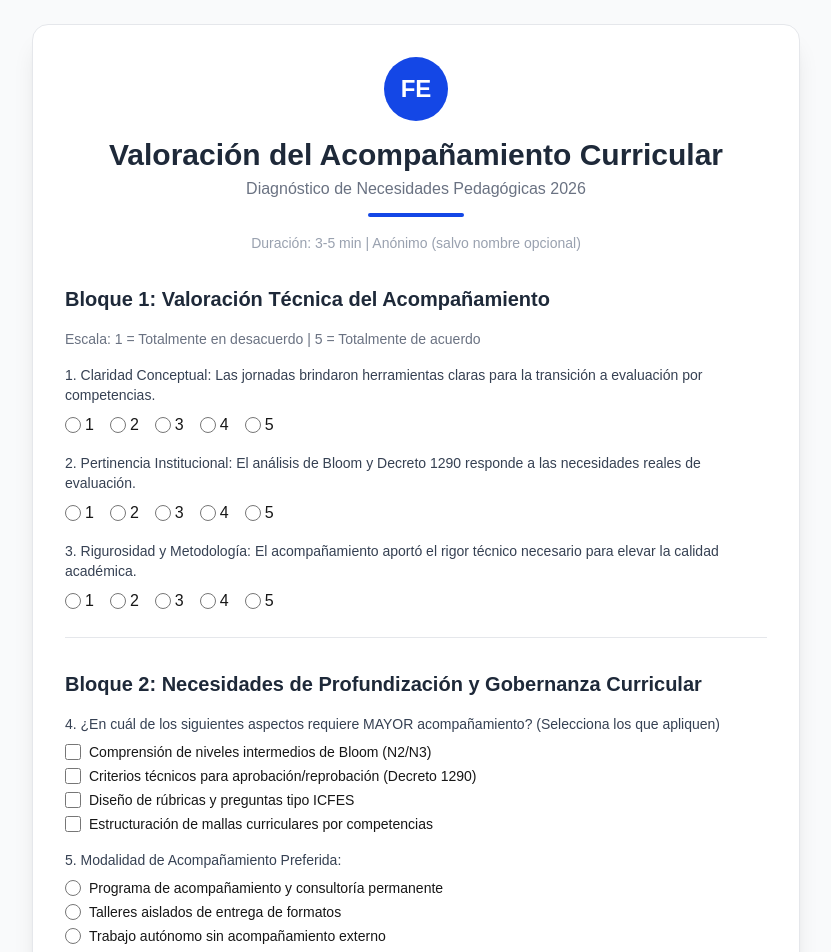
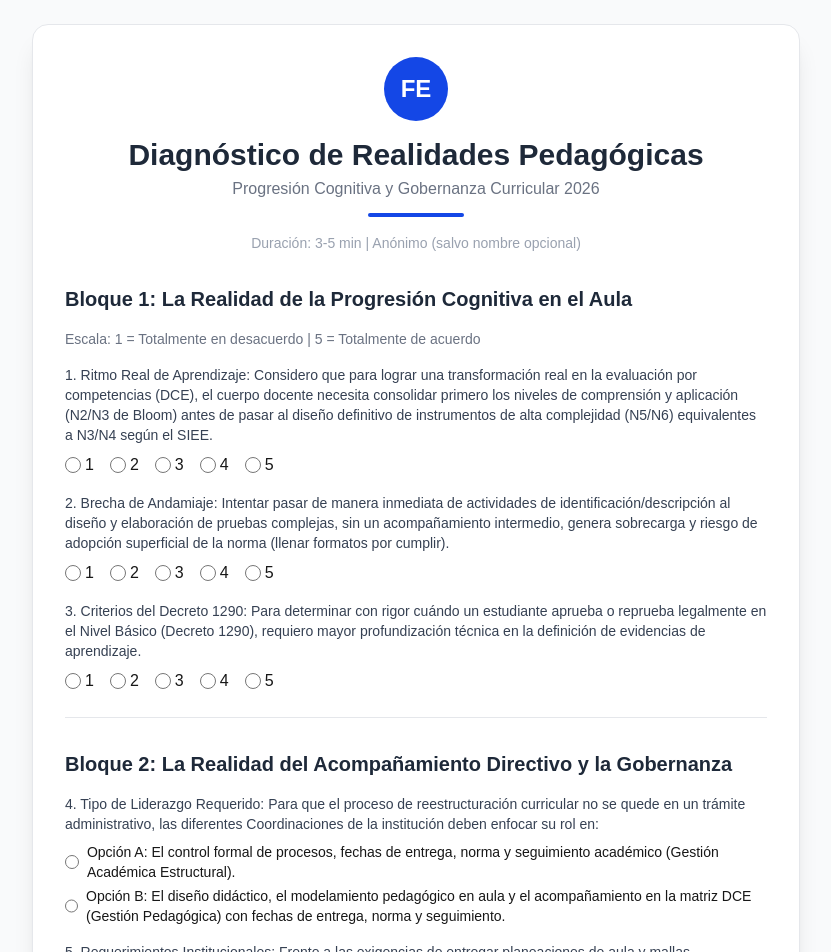
Before and after one commit to SOCIAL-TECNOLOGI/encuesta-taller, a Next.js app: page / in a window 1280 px wide. Shown: the top 952 px of the page, without its empty margins (224-1055 px from the left). Built offline with nearby package versions, Linux system fonts and the light colour scheme.

Commit message:
Actualización completa del formulario de diagnóstico

```diff
--- a/app/page.tsx
+++ b/app/page.tsx
@@ -5,13 +5,13 @@ import { useState } from 'react';
 export default function Home() {
   const [formData, setFormData] = useState({
     nombre: '',
-    claridad: 0,
-    pertinencia: 0,
-    rigurosidad: 0,
-    brechas: [] as string[],
-    modalidad: '',
-    aporte: '',
-    observacion: ''
+    ritmoAprendizaje: 0,
+    brechaAndamiaje: 0,
+    criteriosDecreto1290: 0,
+    liderazgo: '',
+    requerimientos: '',
+    obstaculoAula: '',
+    mensajeInstitucion: ''
   });
 
   const [enviando, setEnviando] = useState(false);
@@ -19,16 +19,7 @@ export default function Home() {
 
   const handleChange = (e: React.ChangeEvent<HTMLInputElement | HTMLTextAreaElement>) => {
     const { name, value, type } = e.target;
-    if (type === 'checkbox') {
-      const checked = (e.target as HTMLInputElement).checked;
-      setFormData(prev => {
-        if (checked) {
-          return { ...prev, brechas: [...prev.brechas, value] };
-        } else {
-          return { ...prev, brechas: prev.brechas.filter(item => item !== value) };
-        }
-      });
-    } else if (type === 'radio') {
+    if (type === 'radio') {
       setFormData(prev => ({ ...prev, [name]: parseInt(value) || value }));
     } else {
       setFormData(prev => ({ ...prev, [name]: value }));
@@ -40,8 +31,9 @@ export default function Home() {
     setEnviando(true);
     setExito(false);
 
-    if (formData.claridad === 0 || formData.pertinencia === 0 || formData.rigurosidad === 0 || !formData.modalidad) {
-      alert('Por favor, responde todas las preguntas obligatorias (Bloque 1 y Modalidad).');
+    // Validaciones obligatorias
+    if (formData.ritmoAprendizaje === 0 || formData.brechaAndamiaje === 0 || formData.criteriosDecreto1290 === 0 || !formData.liderazgo || !formData.requerimientos) {
+      alert('Por favor, responde todas las preguntas obligatorias (Bloque 1 y Bloque 2).');
       setEnviando(false);
       return;
     }
@@ -57,13 +49,13 @@ export default function Home() {
         setExito(true);
         setFormData({
           nombre: '',
-          claridad: 0,
-          pertinencia: 0,
-          rigurosidad: 0,
-          brechas: [],
-          modalidad: '',
-          aporte: '',
-          observacion: ''
+          ritmoAprendizaje: 0,
+          brechaAndamiaje: 0,
+          criteriosDecreto1290: 0,
+          liderazgo: '',
+          requerimientos: '',
+          obstaculoAula: '',
+          mensajeInstitucion: ''
         });
         const form = document.getElementById('survey-form') as HTMLFormElement;
         if (form) form.reset();
@@ -81,29 +73,30 @@ export default function Home() {
     <div className="min-h-screen bg-gray-50 flex items-center justify-center p-6">
       <div className="max-w-3xl w-full bg-white shadow-xl rounded-2xl p-8 border border-gray-200">
 
+        {/* Encabezado */}
         <div className="text-center mb-8">
           <div className="h-16 w-16 bg-blue-700 rounded-full mx-auto flex items-center justify-center text-white text-2xl font-bold">
             FE
           </div>
-          <h1 className="text-3xl font-bold text-gray-800 mt-4">Valoración del Acompañamiento Curricular</h1>
-          <p className="text-gray-500 mt-1">Diagnóstico de Necesidades Pedagógicas 2026</p>
+          <h1 className="text-3xl font-bold text-gray-800 mt-4">Diagnóstico de Realidades Pedagógicas</h1>
+          <p className="text-gray-500 mt-1">Progresión Cognitiva y Gobernanza Curricular 2026</p>
           <div className="w-24 h-1 bg-blue-700 mx-auto mt-3 rounded-full"></div>
           <p className="text-sm text-gray-400 mt-4">Duración: 3-5 min | Anónimo (salvo nombre opcional)</p>
         </div>
 
         <form id="survey-form" onSubmit={handleSubmit} className="space-y-8">
 
-          {/* Bloque 1 */}
+          {/* BLOQUE 1 */}
           <div className="space-y-4 border-b pb-6 border-gray-200">
-            <h2 className="text-xl font-semibold text-gray-800">Bloque 1: Valoración Técnica del Acompañamiento</h2>
+            <h2 className="text-xl font-semibold text-gray-800">Bloque 1: La Realidad de la Progresión Cognitiva en el Aula</h2>
             <p className="text-sm text-gray-500">Escala: 1 = Totalmente en desacuerdo | 5 = Totalmente de acuerdo</p>
 
             <div>
-              <label className="block text-sm font-medium text-gray-700">1. Claridad Conceptual: Las jornadas brindaron herramientas claras para la transición a evaluación por competencias.</label>
+              <label className="block text-sm font-medium text-gray-700">1. Ritmo Real de Aprendizaje: Considero que para lograr una transformación real en la evaluación por competencias (DCE), el cuerpo docente necesita consolidar primero los niveles de comprensión y aplicación (N2/N3 de Bloom) antes de pasar al diseño definitivo de instrumentos de alta complejidad (N5/N6) equivalentes a N3/N4 según el SIEE.</label>
               <div className="flex gap-4 mt-2 flex-wrap">
                 {[1,2,3,4,5].map(num => (
-                  <label key={`c-${num}`} className="flex items-center gap-1">
-                    <input type="radio" name="claridad" value={num} onChange={handleChange} className="h-4 w-4 text-blue-700" />
+                  <label key={`r-${num}`} className="flex items-center gap-1">
+                    <input type="radio" name="ritmoAprendizaje" value={num} onChange={handleChange} className="h-4 w-4 text-blue-700" />
                     <span>{num}</span>
                   </label>
                 ))}
@@ -111,11 +104,11 @@ export default function Home() {
             </div>
 
             <div>
-              <label className="block text-sm font-medium text-gray-700">2. Pertinencia Institucional: El análisis de Bloom y Decreto 1290 responde a las necesidades reales de evaluación.</label>
+              <label className="block text-sm font-medium text-gray-700">2. Brecha de Andamiaje: Intentar pasar de manera inmediata de actividades de identificación/descripción al diseño y elaboración de pruebas complejas, sin un acompañamiento intermedio, genera sobrecarga y riesgo de adopción superficial de la norma (llenar formatos por cumplir).</label>
               <div className="flex gap-4 mt-2 flex-wrap">
                 {[1,2,3,4,5].map(num => (
-                  <label key={`p-${num}`} className="flex items-center gap-1">
-                    <input type="radio" name="pertinencia" value={num} onChange={handleChange} className="h-4 w-4 text-blue-700" />
+                  <label key={`b-${num}`} className="flex items-center gap-1">
+                    <input type="radio" name="brechaAndamiaje" value={num} onChange={handleChange} className="h-4 w-4 text-blue-700" />
                     <span>{num}</span>
                   </label>
                 ))}
@@ -123,11 +116,11 @@ export default function Home() {
             </div>
 
             <div>
-              <label className="block text-sm font-medium text-gray-700">3. Rigurosidad y Metodología: El acompañamiento aportó el rigor técnico necesario para elevar la calidad académica.</label>
+              <label className="block text-sm font-medium text-gray-700">3. Criterios del Decreto 1290: Para determinar con rigor cuándo un estudiante aprueba o reprueba legalmente en el Nivel Básico (Decreto 1290), requiero mayor profundización técnica en la definición de evidencias de aprendizaje.</label>
               <div className="flex gap-4 mt-2 flex-wrap">
                 {[1,2,3,4,5].map(num => (
-                  <label key={`r-${num}`} className="flex items-center gap-1">
-                    <input type="radio" name="rigurosidad" value={num} onChange={handleChange} className="h-4 w-4 text-blue-700" />
+                  <label key={`d-${num}`} className="flex items-center gap-1">
+                    <input type="radio" name="criteriosDecreto1290" value={num} onChange={handleChange} className="h-4 w-4 text-blue-700" />
                     <span>{num}</span>
                   </label>
                 ))}
@@ -135,16 +128,16 @@ export default function Home() {
             </div>
           </div>
 
-          {/* Bloque 2 */}
+          {/* BLOQUE 2 */}
           <div className="space-y-4 border-b pb-6 border-gray-200">
-            <h2 className="text-xl font-semibold text-gray-800">Bloque 2: Necesidades de Profundización y Gobernanza Curricular</h2>
+            <h2 className="text-xl font-semibold text-gray-800">Bloque 2: La Realidad del Acompañamiento Directivo y la Gobernanza</h2>
 
             <div>
-              <label className="block text-sm font-medium text-gray-700">4. ¿En cuál de los siguientes aspectos requiere MAYOR acompañamiento? (Selecciona los que apliquen)</label>
+              <label className="block text-sm font-medium text-gray-700">4. Tipo de Liderazgo Requerido: Para que el proceso de reestructuración curricular no se quede en un trámite administrativo, las diferentes Coordinaciones de la institución deben enfocar su rol en:</label>
               <div className="mt-2 space-y-1">
-                {['Comprensión de niveles intermedios de Bloom (N2/N3)', 'Criterios técnicos para aprobación/reprobación (Decreto 1290)', 'Diseño de rúbricas y preguntas tipo ICFES', 'Estructuración de mallas curriculares por competencias'].map(texto => (
+                {['Opción A: El control formal de procesos, fechas de entrega, norma y seguimiento académico (Gestión Académica Estructural).', 'Opción B: El diseño didáctico, el modelamiento pedagógico en aula y el acompañamiento en la matriz DCE (Gestión Pedagógica) con fechas de entrega, norma y seguimiento.'].map(texto => (
                   <label key={texto} className="flex items-center gap-2">
-                    <input type="checkbox" name="brechas" value={texto} onChange={handleChange} className="h-4 w-4 text-blue-700" />
+                    <input type="radio" name="liderazgo" value={texto} onChange={handleChange} className="h-4 w-4 text-blue-700" />
                     <span className="text-sm">{texto}</span>
                   </label>
                 ))}
@@ -152,11 +145,11 @@ export default function Home() {
             </div>
 
             <div>
-              <label className="block text-sm font-medium text-gray-700">5. Modalidad de Acompañamiento Preferida:</label>
+              <label className="block text-sm font-medium text-gray-700">5. Requerimientos Institucionales: Frente a las exigencias de entregar planeaciones de aula y mallas reestructuradas bajo la metodología DCE, mi percepción es que:</label>
               <div className="mt-2 space-y-1">
-                {['Programa de acompañamiento y consultoría permanente', 'Talleres aislados de entrega de formatos', 'Trabajo autónomo sin acompañamiento externo'].map(texto => (
+                {['Se requiere un programa de acompañamiento y consultoría permanente que comprenda la curva de aprendizaje real del equipo.', 'Se corre el riesgo de diligenciar formatos de forma algorítmica sin que exista una verdadera aprehensión pedagógica en el aula.', 'El cuerpo docente puede asumir el rediseño de mallas de manera autónoma sin necesidad de asesoría técnica externa.'].map(texto => (
                   <label key={texto} className="flex items-center gap-2">
-                    <input type="radio" name="modalidad" value={texto} onChange={handleChange} className="h-4 w-4 text-blue-700" />
+                    <input type="radio" name="requerimientos" value={texto} onChange={handleChange} className="h-4 w-4 text-blue-700" />
                     <span className="text-sm">{texto}</span>
                   </label>
                 ))}
@@ -164,17 +157,18 @@ export default function Home() {
             </div>
           </div>
 
-          {/* Bloque 3 */}
+          {/* BLOQUE 3 */}
           <div className="space-y-4">
-            <h2 className="text-xl font-semibold text-gray-800">Bloque 3: Voz Directa del Docente</h2>
+            <h2 className="text-xl font-semibold text-gray-800">Bloque 3: La Voz Directa de la Realidad Institucional</h2>
 
             <div>
-              <label className="block text-sm font-medium text-gray-700">6. ¿Cuál considera que ha sido el hallazgo o aprendizaje más valioso?</label>
-              <textarea name="aporte" rows={3} onChange={handleChange} className="w-full px-4 py-2 border border-gray-300 rounded-lg focus:ring-2 focus:ring-blue-500" placeholder="Escribe aquí..."></textarea>
+              <label className="block text-sm font-medium text-gray-700">6. La Realidad del Aula: ¿Cuál es el principal obstáculo o dificultad real que usted experimenta hoy en el aula al intentar pasar de la enseñanza tradicional por contenidos a la evaluación basada en evidencias (DCE)?</label>
+              <textarea name="obstaculoAula" rows={3} onChange={handleChange} className="w-full px-4 py-2 border border-gray-300 rounded-lg focus:ring-2 focus:ring-blue-500" placeholder="Escribe aquí..."></textarea>
             </div>
+
             <div>
-              <label className="block text-sm font-medium text-gray-700">7. Sugerencias para orientar el proceso pedagógico:</label>
-              <textarea name="observacion" rows={3} onChange={handleChange} className="w-full px-4 py-2 border border-gray-300 rounded-lg focus:ring-2 focus:ring-blue-500" placeholder="Escribe aquí..."></textarea>
+              <label className="block text-sm font-medium text-gray-700">7. Mensaje a la Institución: Desde su experiencia en el aula, ¿qué ajuste urgente debe hacer la institución en el ritmo y la forma para que el proceso de aprendizaje docente se vea fortalecido?</label>
+              <textarea name="mensajeInstitucion" rows={3} onChange={handleChange} className="w-full px-4 py-2 border border-gray-300 rounded-lg focus:ring-2 focus:ring-blue-500" placeholder="Escribe aquí..."></textarea>
             </div>
 
             <div>
```
